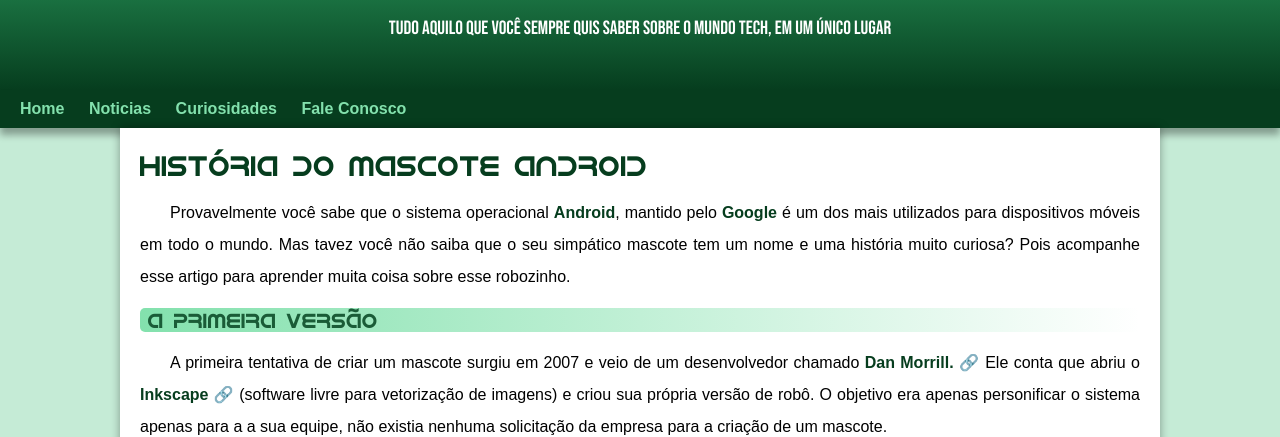
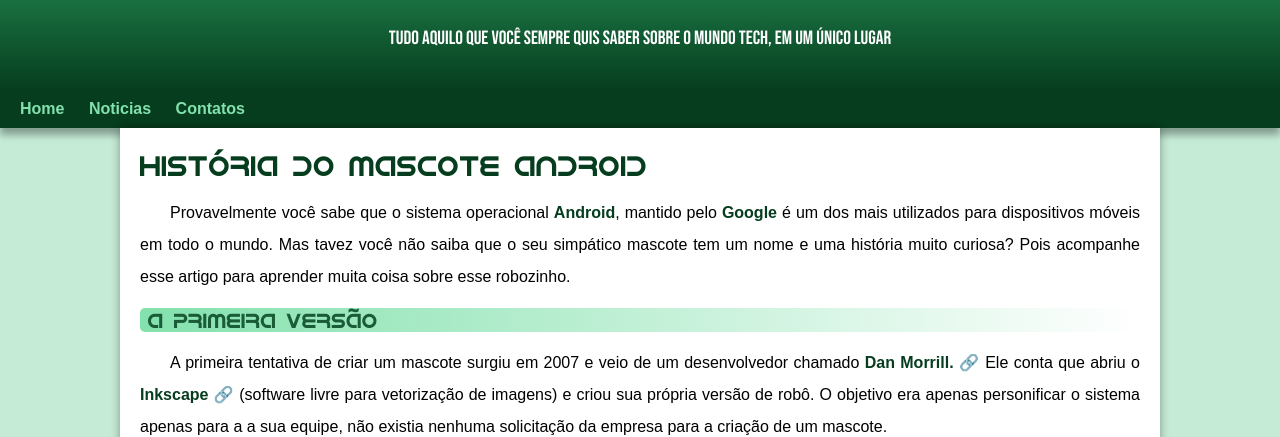
Before and after one commit to simonsousa/projeto-android, a plain HTML site: page index.html in a window 1280 px wide. Shown: the part 100-537 px from the top of the page. Drawn offline with Linux system fonts and the light colour scheme.

Commit message:
resolvendo problema de padding

```diff
--- a/estilos/style.css
+++ b/estilos/style.css
@@ -52,9 +52,8 @@ header > p { /* palavras do cabeçalho  */
     font-size: 1.2em;
     color: white;
     max-width: 600px;
-    padding-right: 10px;
-    padding-left: 10px;
-    margin: 10px auto 0px auto;
+    padding: 10px;
+    margin: auto;
 }
 
 nav { /* caixa dos links  */
--- a/index.html
+++ b/index.html
@@ -15,8 +15,7 @@
     <nav id="menu">
         <a href="#">Home</a>
         <a href="#">Noticias</a>
-        <a href="#">Curiosidades</a>
-        <a href="#">Fale Conosco</a>
+        <a href="#">Contatos</a>
     </nav>
     <main>
         <article>
```
